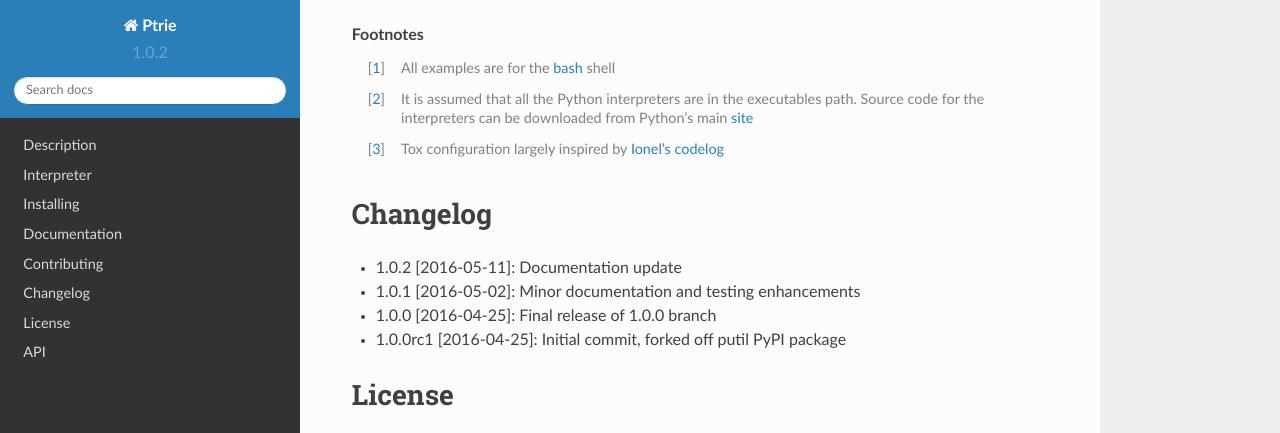
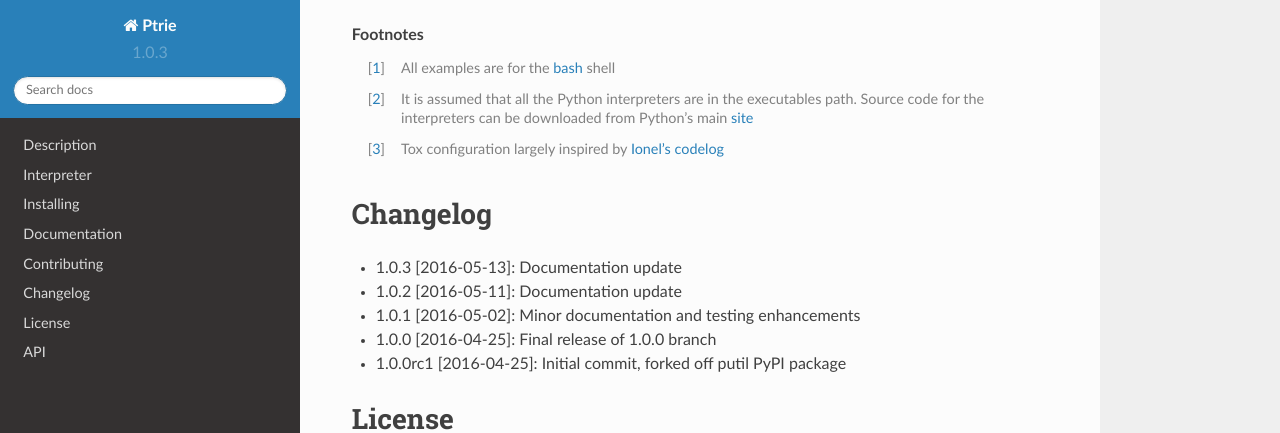
Before and after one commit to pmacosta/ptrie, a Sphinx documentation site: the page built from docs/index.rst, in a window 1280 px wide and 900 px high, scrolled down 4018 px, cut to the strip 0-433 px from the top of the window. Built offline with Sphinx 7.4.7 and the Read the Docs theme 2.0.0, drawn with Linux system fonts in a browser that asks for light colours.

Commit message:
Documentation update

```diff
--- a/CHANGELOG.rst
+++ b/CHANGELOG.rst
@@ -5,7 +5,12 @@
 Changelog
 =========
 
+* 1.0.3 [2016-05-13]: Documentation update
+
 * 1.0.2 [2016-05-11]: Documentation update
+
 * 1.0.1 [2016-05-02]: Minor documentation and testing enhancements
+
 * 1.0.0 [2016-04-25]: Final release of 1.0.0 branch
+
 * 1.0.0rc1 [2016-04-25]: Initial commit, forked off putil PyPI package
--- a/docs/conf.py
+++ b/docs/conf.py
@@ -59,9 +59,9 @@ copyright = u'2013-2016, Pablo Acosta-Serafini'
 # built documents.
 #
 # The short X.Y version.
-version = '1.0.2'
+version = '1.0.3'
 # The full version, including alpha/beta/rc tags.
-release = '1.0.2'
+release = '1.0.3'
 
 # The language for content autogenerated by Sphinx. Refer to documentation
 # for a list of supported languages.
@@ -235,7 +235,7 @@ latex_documents = [
 # One entry per manual page. List of tuples
 # (source start file, name, description, authors, manual section).
 man_pages = [
-    ('index', 'Ptrie library', u'src Documentation',
+    ('index', 'Ptrie module', u'src Documentation',
      [u'Pablo Acosta-Serafini'], 1)
 ]
 
--- a/ptrie/version.py
+++ b/ptrie/version.py
@@ -7,7 +7,7 @@
 ###
 # Global variables
 ###
-VERSION_INFO = (1, 0, 2, 'final', 0)
+VERSION_INFO = (1, 0, 3, 'final', 0)
 
 
 ###
```
